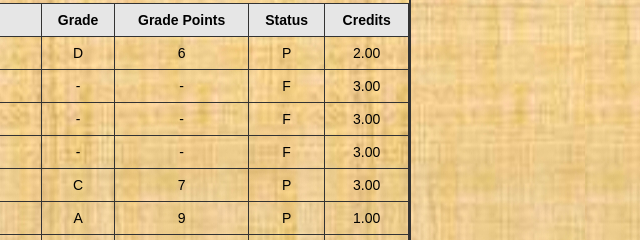
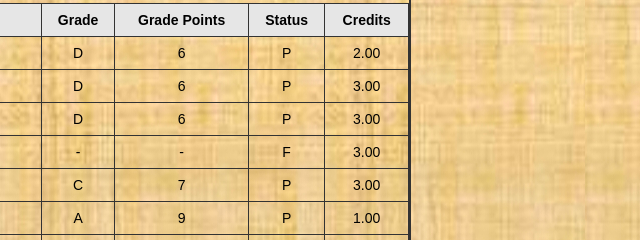
Before and after one commit to rachvi47/A, a plain HTML site: page 4208.html in a window 1280 px wide. Shown: the part 515-755 px from the top of the page, 495-1135 px from the left. Drawn offline with Linux system fonts and the light colour scheme.

Commit message:
4208.html

```diff
--- a/4208.html
+++ b/4208.html
@@ -145,9 +145,9 @@ font-size:13px;
 </tr>  <tr>
 <td>1</td><td>23110001</td><td>Communicative English</td><td>D</td><td>6</td><td>P</td><td>2.00</td>
 </tr>  <tr>
-<td>2</td><td>23110002</td><td>Linear Algebra & Calculus</td><td>-</td><td>-</td><td>F</td><td>3.00</td>
+<td>2</td><td>23110002</td><td>Linear Algebra & Calculus</td><td>D</td><td>6</td><td>P</td><td>3.00</td>
 </tr>  <tr>
-<td>3</td><td>23110009</td><td>Basic Civil and Mechanical Engineering</td><td>-</td><td>-</td><td>F</td><td>3.00</td>
+<td>3</td><td>23110009</td><td>Basic Civil and Mechanical Engineering</td><td>D</td><td>6</td><td>P</td><td>3.00</td>
 </tr>  <tr>
 <td>4</td><td>23110006</td><td>Introduction to Programming</td><td>-</td><td>-</td><td>F</td><td>3.00</td>
 </tr>  <tr>
```
